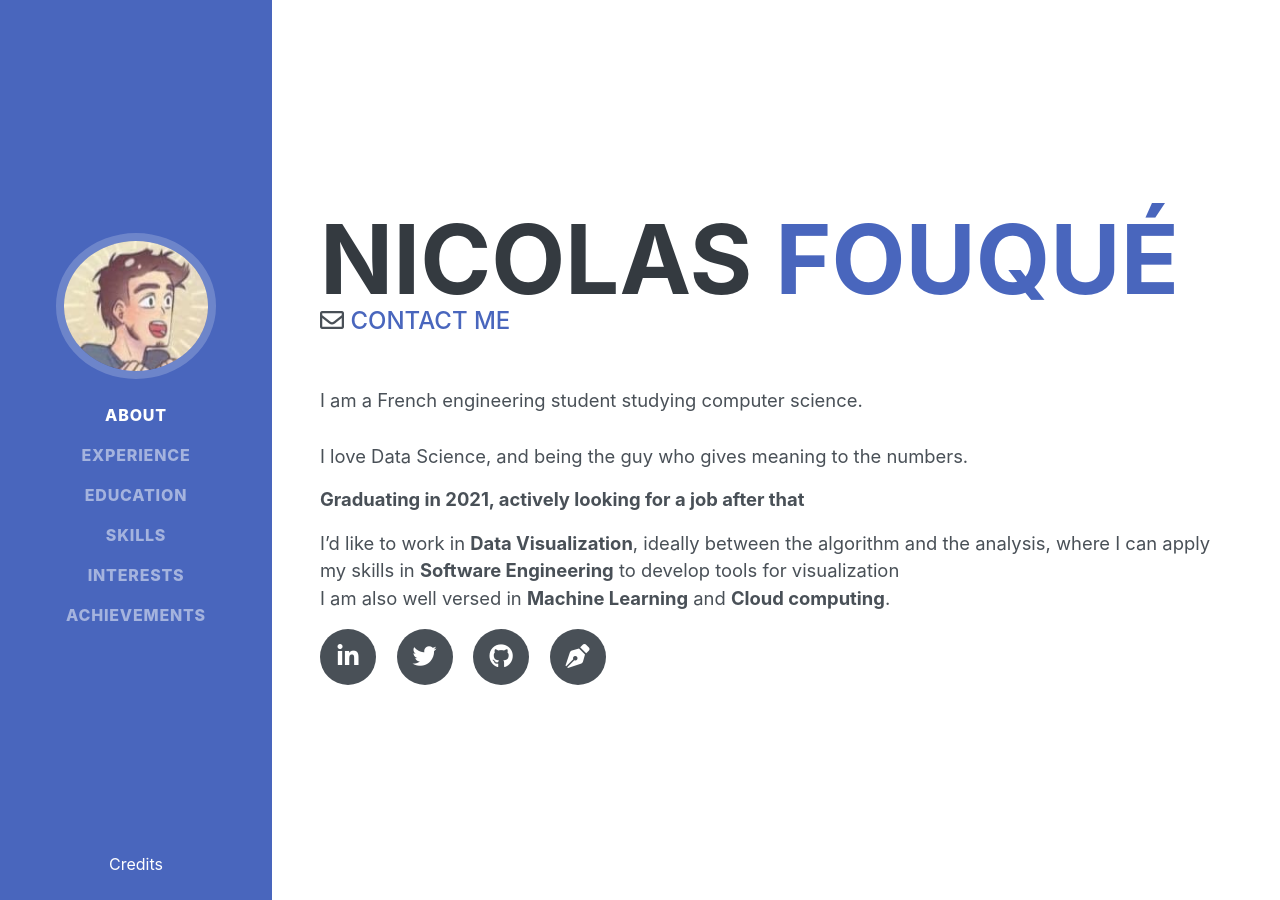
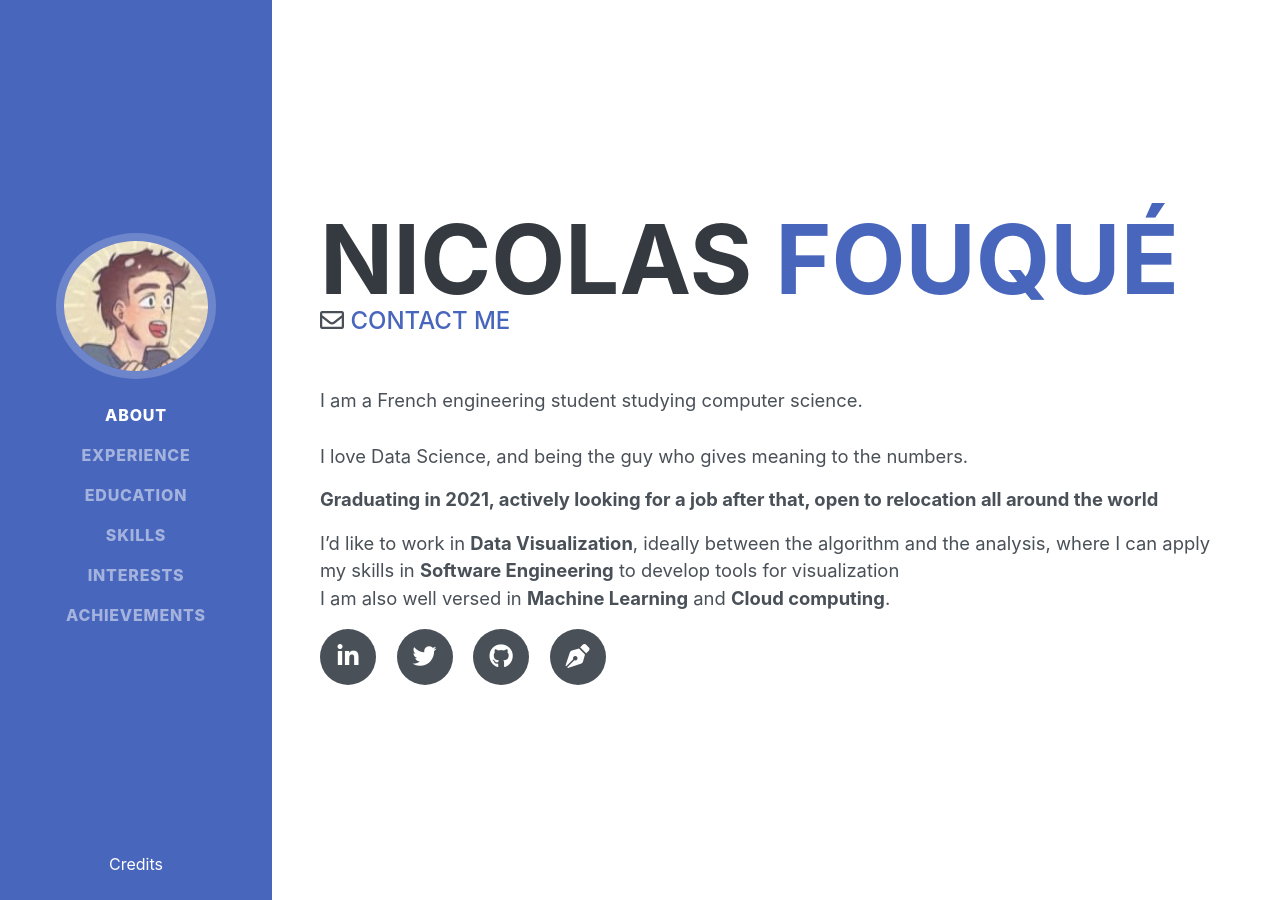
Before and after one commit to nk-fouque/resume, a Jekyll site: the page built from index.md, in a window 1280 px wide and 900 px high. Built offline with Jekyll 4.4.1, drawn with Linux system fonts in a browser that asks for light colours; some web fonts are replaced.

Commit message:
content(About): Call for relocation

```diff
--- a/docs/404.html
+++ b/docs/404.html
@@ -13,7 +13,7 @@
 <meta property="og:url" content="http://localhost:4000/resume/404.html" />
 <meta property="og:site_name" content="Digital Resume" />
 <script type="application/ld+json">
-{"@type":"WebPage","publisher":{"@type":"Organization","logo":{"@type":"ImageObject","url":"http://localhost:4000/resume/assets/images/logo.png"}},"url":"http://localhost:4000/resume/404.html","headline":"Digital Resume","description":"Nick’s interactive resume","@context":"https://schema.org"}</script>
+{"@type":"WebPage","publisher":{"@type":"Organization","logo":{"@type":"ImageObject","url":"http://localhost:4000/resume/assets/images/logo.png"}},"url":"http://localhost:4000/resume/404.html","description":"Nick’s interactive resume","headline":"Digital Resume","@context":"https://schema.org"}</script>
 <!-- End Jekyll SEO tag -->
 <link rel="stylesheet" href="/resume/assets/main.css"><link type="application/atom+xml" rel="alternate" href="http://localhost:4000/resume/feed.xml" title="Digital Resume" /></head>
 <body><!DOCTYPE html>
--- a/docs/about/index.html
+++ b/docs/about/index.html
@@ -13,7 +13,7 @@
 <meta property="og:url" content="http://localhost:4000/resume/about/" />
 <meta property="og:site_name" content="Digital Resume" />
 <script type="application/ld+json">
-{"@type":"WebSite","publisher":{"@type":"Organization","logo":{"@type":"ImageObject","url":"http://localhost:4000/resume/assets/images/logo.png"}},"url":"http://localhost:4000/resume/about/","headline":"Digital Resume","description":"Nick’s interactive resume","name":"Digital Resume","@context":"https://schema.org"}</script>
+{"@type":"WebSite","publisher":{"@type":"Organization","logo":{"@type":"ImageObject","url":"http://localhost:4000/resume/assets/images/logo.png"}},"url":"http://localhost:4000/resume/about/","description":"Nick’s interactive resume","headline":"Digital Resume","name":"Digital Resume","@context":"https://schema.org"}</script>
 <!-- End Jekyll SEO tag -->
 <link rel="stylesheet" href="/resume/assets/main.css"><link type="application/atom+xml" rel="alternate" href="http://localhost:4000/resume/feed.xml" title="Digital Resume" /></head>
 <body><!DOCTYPE html>
--- a/docs/feed.xml
+++ b/docs/feed.xml
@@ -1 +1 @@
-<?xml version="1.0" encoding="utf-8"?><feed xmlns="http://www.w3.org/2005/Atom" ><generator uri="https://jekyllrb.com/" version="4.0.0">Jekyll</generator><link href="http://localhost:4000/resume/feed.xml" rel="self" type="application/atom+xml" /><link href="http://localhost:4000/resume/" rel="alternate" type="text/html" /><updated>2021-05-18T18:23:33+03:00</updated><id>http://localhost:4000/resume/feed.xml</id><title type="html">Digital Resume</title><subtitle>Nick's interactive resume</subtitle></feed>
+<?xml version="1.0" encoding="utf-8"?><feed xmlns="http://www.w3.org/2005/Atom" ><generator uri="https://jekyllrb.com/" version="4.0.0">Jekyll</generator><link href="http://localhost:4000/resume/feed.xml" rel="self" type="application/atom+xml" /><link href="http://localhost:4000/resume/" rel="alternate" type="text/html" /><updated>2021-05-18T18:28:59+03:00</updated><id>http://localhost:4000/resume/feed.xml</id><title type="html">Digital Resume</title><subtitle>Nick's interactive resume</subtitle></feed>
--- a/docs/index.html
+++ b/docs/index.html
@@ -115,7 +115,7 @@
 <br />
 I love Data Science, and being the guy who gives meaning to the numbers.</p>
 
-<p><strong>Graduating in 2021, actively looking for a job after that</strong></p>
+<p><strong>Graduating in 2021, actively looking for a job after that, open to relocation all around the world</strong></p>
 
 <p>I’d like to work in <strong>Data Visualization</strong>, ideally between the algorithm and the analysis, where I can
 apply my skills in <strong>Software Engineering</strong> to develop tools for visualization<br />
```
Also changed, not shown: _about/nick.md (+1 -1 lines).
